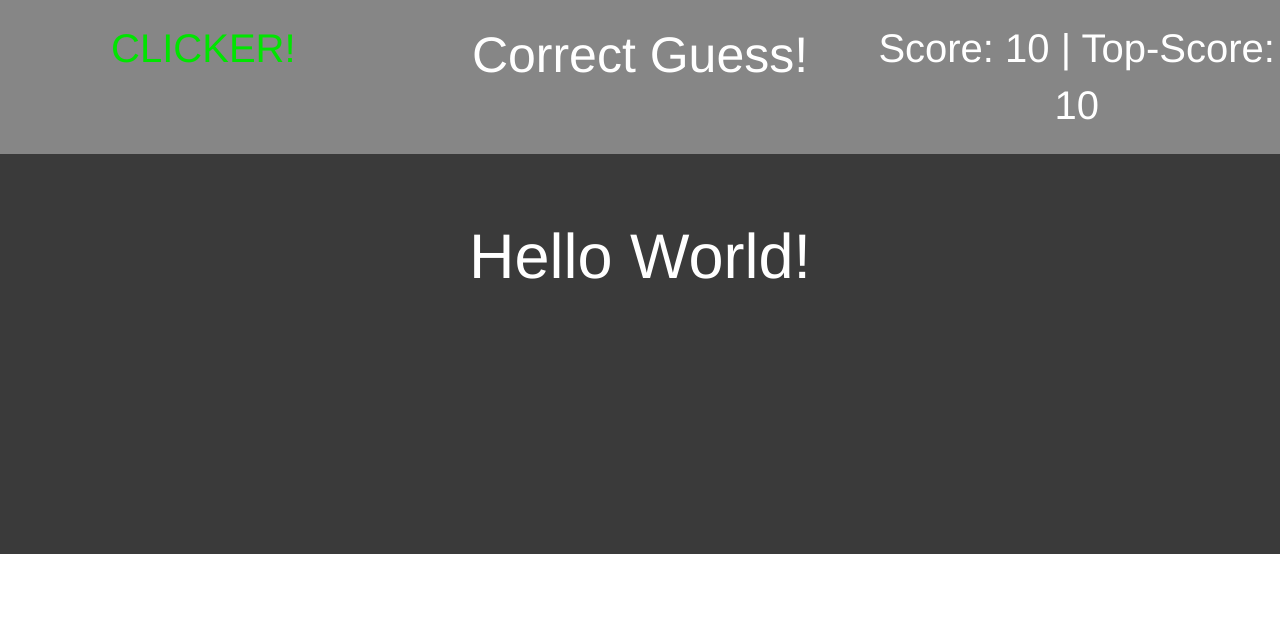
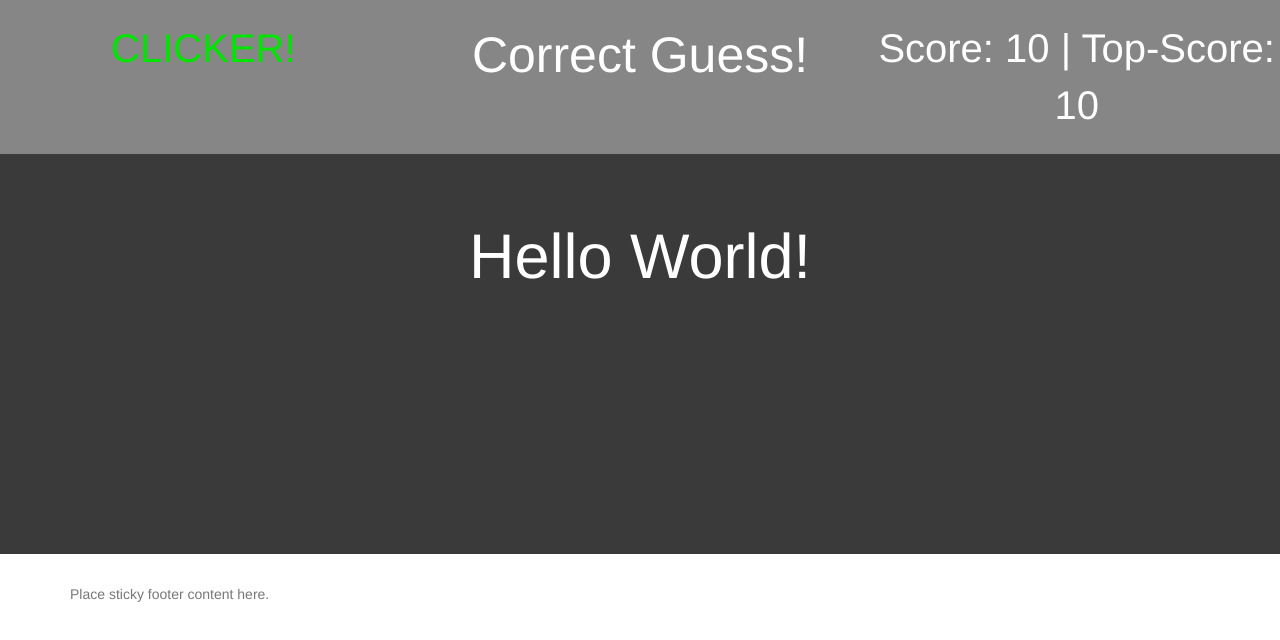
Before and after one commit to ETS-ReactNative4/clickyGame, a React (Create React App) app in the folder clicky-game/: page / in a window 1280 px wide. Shown: the top 640 px of the page. Built offline with nearby package versions, Linux system fonts and the light colour scheme.

Commit message:
Footer files and the somponent has beed built.

```diff
--- a/clicky-game/src/App.jsx
+++ b/clicky-game/src/App.jsx
@@ -1,6 +1,6 @@
 
 /*
-    APP FILE CONTAINS THE APP COMPONENT THAT ALL THE OTHER GET RENDERED ON.
+    APP.JSXCONTAINS THE APP COMPONENT THAT ALL THE OTHER GET RENDERED ON.
 */
 
 // DEPENDENCIES
@@ -8,8 +8,10 @@ import React, {Component} from "react";
 
 // JUMBOTRON
 import Jumbotron from "./components/Jumbotron";
-//HEADER
+// HEADER
 import Header from "./components/Header";
+// FOOTER
+import Footer from "./components/Footer";
 
 // APP COMPONENT
 class App extends Component {
@@ -25,11 +27,14 @@ class App extends Component {
                 </div>
                 {/* JUMBOTRON */}
                 <div className="row">
-                        <Jumbotron  />
+                    <Jumbotron  />
+                </div>
+                <div className="row">
+                    <Footer />
                 </div>
             </div>
-        ); // END RETURN
-    };// END RENDER
+        );  // END RETURN
+    };  // END RENDER
 };  // END APP COMPONENT
 
 // EXPORT APP COMPONENT
--- /dev/null
+++ b/clicky-game/src/components/Footer/Footer.css
@@ -0,0 +1,9 @@
+/*
+ |=============================================|
+                FOOTER STYLES
+ |=============================================|
+ */
+
+ .page-footer {
+     bacground-collor: red;
+ }
--- /dev/null
+++ b/clicky-game/src/components/Footer/Footer.jsx
@@ -0,0 +1,27 @@
+
+/*
+    FOOTER.JSX CONTAINS THE FOOTER COMPONENT
+*/
+
+// DEPENDENCIES
+import React from "react";
+// HEADER STYLES
+import "./Footer.css";
+
+// FOOTER COMPONENT
+const Footer = ({ children }) => {
+    // RETURN THE HTML FOR THE FOOTER
+    return (
+        //FOOTER
+        <footer class="footer">
+            <div class="container">
+                <p class="text-muted">
+                    Place sticky footer content here.
+                </p>
+            </div>
+        </footer>
+    ); // END RETURN
+}; // END FOOTER
+
+// EXPORT FOOTER
+export default Footer;
--- /dev/null
+++ b/clicky-game/src/components/Footer/index.js
@@ -0,0 +1 @@
+export { default } from "./Footer";
```
Also changed, not shown: clicky-game/src/components/Image/Image.css (added), clicky-game/src/components/Image/Image.jsx (added), clicky-game/src/components/Image/index.js (added).
